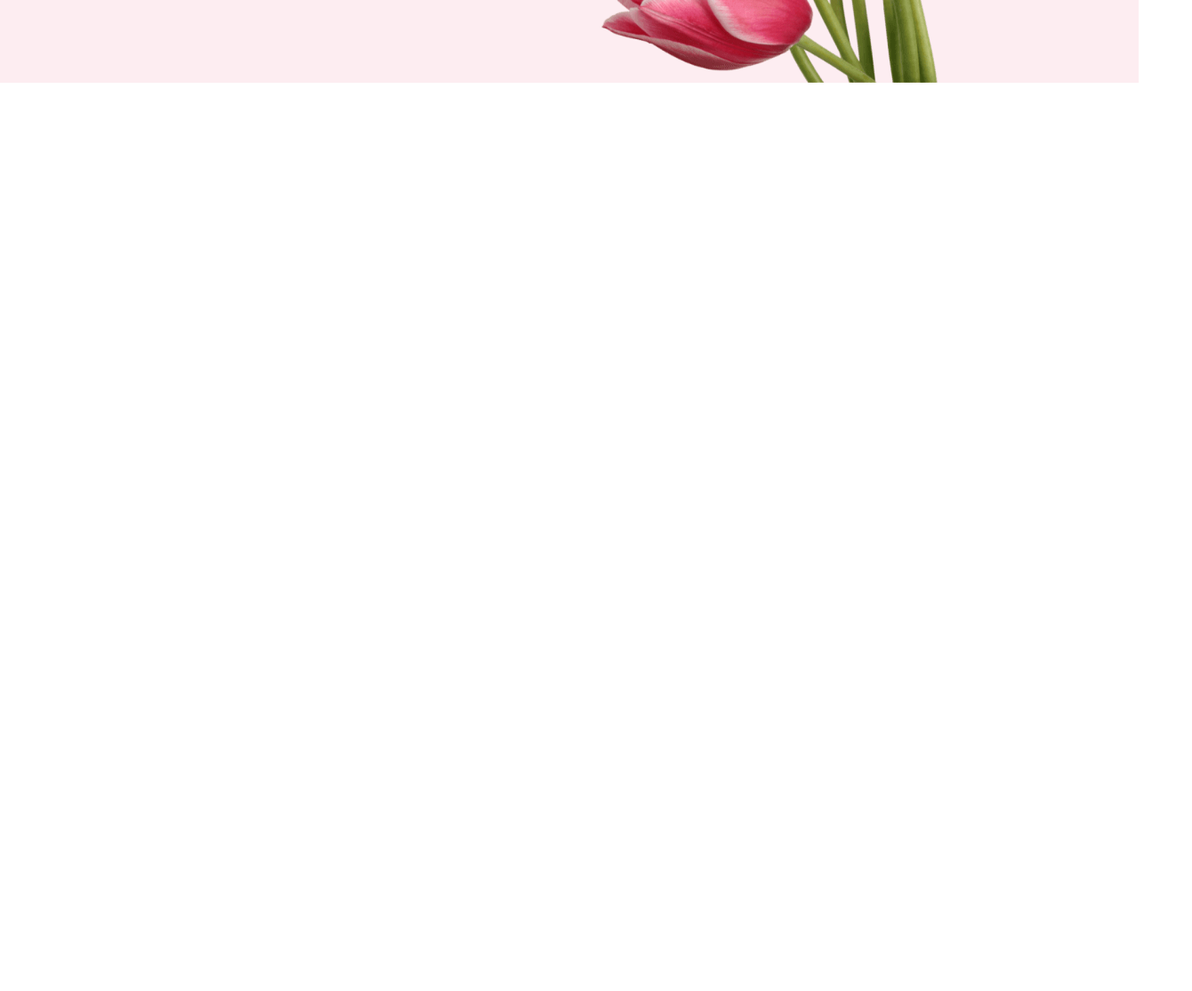
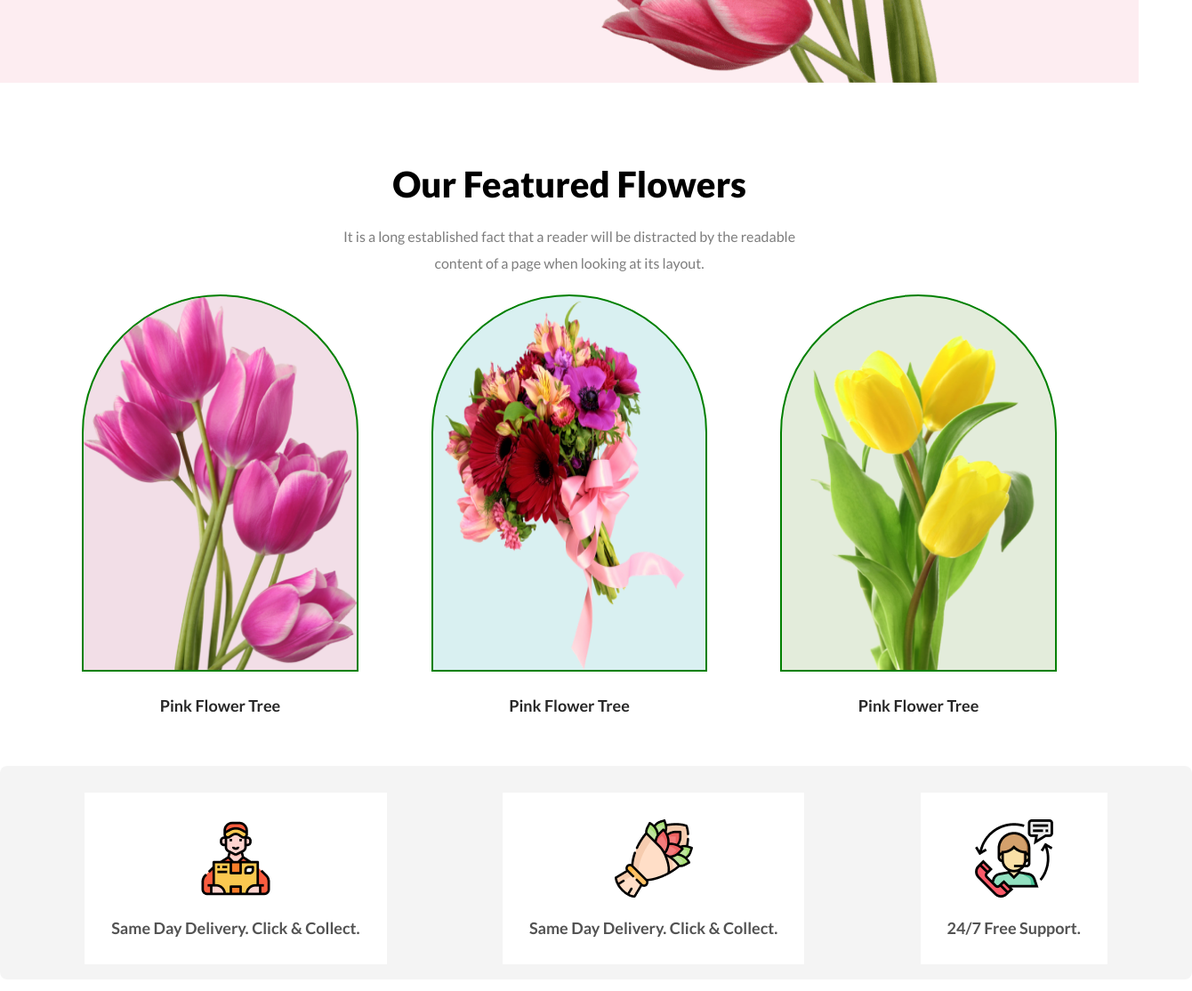
Before and after one commit to AnikDasJoy/Flower-shop, a plain HTML site: page index.html in a window 1280 px wide. Shown: the part 559-1673 px from the top of the page at 89% size, 1340 px wide, since content can reach past the window. Before the commit the page ends 800 px from the top, so only its background shows below. Drawn offline with Linux system fonts and the light colour scheme.

Commit message:
support section added

```diff
--- a/index.html
+++ b/index.html
@@ -30,7 +30,52 @@
     </header>
 
     <main>
+        <section class="featured-flowers">
+            <div class="details">
+                <h2>Our Featured Flowers</h2>
+                <p>It is a long established fact that a reader will be distracted by the readable <br> content of a page
+                    when
+                    looking at its
+                    layout.</p>
+            </div>
+            <div class="featured-images">
+                <div id="first" class="first-img">
+                    <img src="/Flower Asset/pngwing 6.png" alt="">
+                    <p>Pink Flower Tree</p>
+                </div>
 
+                <div id="second" class="second-img">
+                    <img src="/Flower Asset/pngwing 5.png" alt="">
+                    <p>Pink Flower Tree</p>
+                </div>
+
+                <div id="third" class="third-img">
+                    <img src="/Flower Asset/pngwing 7.png" alt="">
+                    <p>Pink Flower Tree</p>
+                </div>
+            </div>
+        </section>
+
+        <section class="support">
+            <div class="support-container">
+                <div class="part-1">
+                    <img src="Flower Asset/Group 57.png" alt="">
+                    <p>Same Day Delivery. Click & Collect.</p>
+                </div>
+                <div class="part-2">
+                    <img src="Flower Asset/Group 58.png" alt="">
+                    <p>Same Day Delivery. Click & Collect.</p>
+                </div>
+                <div class="part-3">
+                    <img src="Flower Asset/Group 59.png" alt="">
+                    <p>24/7 Free Support.</p>
+                </div>
+            </div>
+        </section>
+
+        <section class="discount">
+
+        </section>
     </main>
 
     <footer>
--- a/style.css
+++ b/style.css
@@ -13,7 +13,6 @@ body {
 .banner-container {
     width: 100%;
     height: 652px;
-    /* border: 2px solid red; */
     background: rgba(229, 84, 115, 0.1);
 }
 
@@ -23,12 +22,10 @@ body {
     display: flex;
     align-items: center;
     padding-top: 10px;
-    /* border: 2px solid purple; */
 }
 
 .banner-text-container {
     width: 50%;
-    /* border: 2px solid yellow; */
 }
 
 .banner-text-container h1 {
@@ -56,10 +53,108 @@ body {
 
 .banner-image-container {
     width: 50%;
-    /* border: 2px solid blue; */
 }
 
 .banner-image-container img {
     width: 635px;
     height: 642px;
 }
+
+.featured-flowers {
+    margin-top: 7%;
+}
+
+.featured-flowers h2 {
+    font-size: 40px;
+    font-weight: 800;
+}
+
+.featured-flowers p {
+    font-size: 16px;
+    font-weight: 400;
+    line-height: 30px;
+    color: rgba(39, 39, 39, 0.6);
+    margin: 20px 0;
+}
+
+.featured-flowers .details {
+    margin: 0 auto;
+    text-align: center;
+}
+
+.featured-images {
+    display: flex;
+    width: 92%;
+    margin: 0 auto;
+    align-items: center;
+}
+
+.featured-images p {
+    font-size: 18px;
+    font-weight: 700;
+    color: rgb(39, 39, 39);
+}
+
+.first-img img {
+    border: 2px solid green;
+    border-radius: 300px 300px 0px 0px;
+    background: rgba(167, 33, 98, 0.15);
+}
+
+.second-img img {
+    border: 2px solid green;
+    border-radius: 300px 300px 0px 0px;
+    background: rgba(5, 151, 160, 0.15);
+}
+
+.third-img img {
+    border: 2px solid green;
+    border-radius: 300px 300px 0px 0px;
+    background: rgba(71, 125, 17, 0.15);
+}
+
+.first-img,
+.second-img,
+.third-img {
+    width: 33%;
+    height: 530px;
+    margin: 0 auto;
+    text-align: center;
+}
+
+.first-img img,
+.second-img img,
+.third-img img {
+    height: 80%;
+    width: 80%;
+}
+
+.support {
+    width: 1340px;
+    height: 240px;
+    border-radius: 8px;
+    background: rgba(39, 39, 39, 0.05);
+    margin: 0 auto;
+}
+
+.support-container {
+    display: flex;
+    margin: 0 auto;
+    justify-content: space-around;
+    text-align: center;
+    padding: 30px;
+}
+
+.part-1,
+.part-2,
+.part-3 {
+    background: white;
+    padding: 30px;
+}
+
+.support-container p {
+    margin-top: 20px;
+    font-size: 18px;
+    font-weight: 600;
+    color: rgba(39, 39, 39, 0.8);
+}
```
